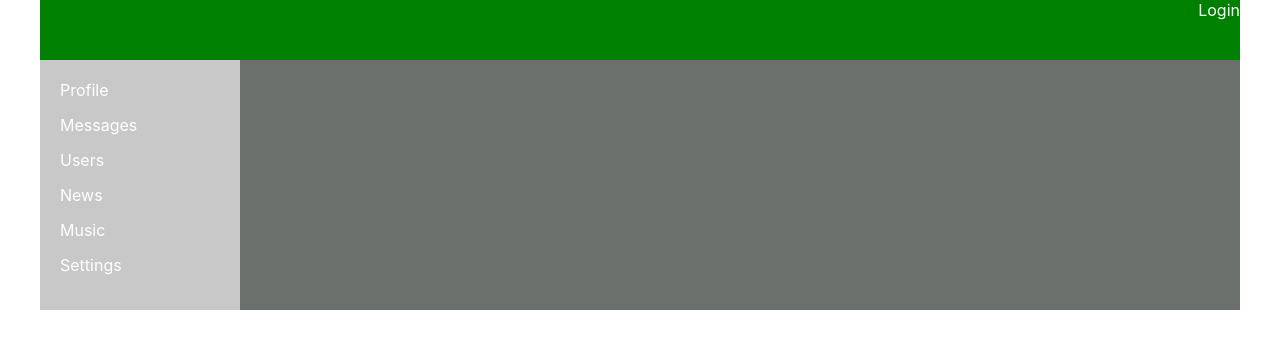
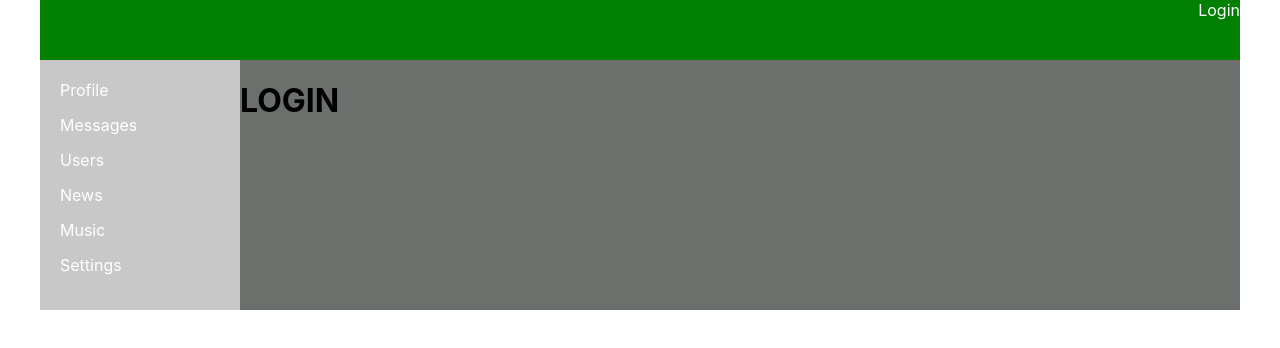
Before and after one commit to Yuriy113/React-app, a React (Create React App) app: page /login in a window 1280 px wide. Shown: the top 348 px of the page. Built offline with nearby package versions, Linux system fonts and the light colour scheme; no server answers.

Commit message:
68 redirect

```diff
--- a/src/App.js
+++ b/src/App.js
@@ -5,6 +5,7 @@ import ProfileContainer from './components/Profile/ProfileContainer';
 import DialogsContainer from './components/Dialogs/DialogsContainer'
 import News from './components/News/News';
 import Music from './components/Music/Music';
+import Login from './components/Login/Login';
 import Settings from './components/Settings/Settings';
 import UsersContainer from './components/Users/UsersContainer';
 import { Routes, Route } from 'react-router-dom';
@@ -25,6 +26,7 @@ const App = () => {
           <Route path="/news" element={<News />} />
           <Route path="/music" element={<Music />} />
           <Route path="/settings" element={<Settings />} />
+          <Route path="/login" element={<Login />} />
         </Routes>
       </div>
     </div>
--- a/src/components/Dialogs/Dialogs.jsx
+++ b/src/components/Dialogs/Dialogs.jsx
@@ -1,6 +1,7 @@
 import classes from './Dialogs.module.css'
 import DialogItem from './Dialog/DialogItem'
 import Message from './Message/Message'
+import { Navigate } from 'react-router-dom'
 
 const Dialogs = (props) => {
 
@@ -21,6 +22,8 @@ const Dialogs = (props) => {
     let body = e.target.value;
     props.updateNewMessageBody(body);
   }
+
+  if (!props.isAuth) return <Navigate to={'/login'} />
 
   return (
     <div className={classes.dialogs}>
--- a/src/components/Dialogs/DialogsContainer.jsx
+++ b/src/components/Dialogs/DialogsContainer.jsx
@@ -3,9 +3,9 @@ import { updateNewMessageBodyCreator, sendMessageCreator } from '../../redux/dia
 import { connect } from 'react-redux';
 
 let mapStateToProps = (state) => {
-  // debugger;
   return {
-    dialogPage: state.dialogPage
+    dialogPage: state.dialogPage,
+    isAuth: state.auth.isAuth
   }
 }
 
--- /dev/null
+++ b/src/components/Login/Login.jsx
@@ -0,0 +1,7 @@
+import React from "react";
+
+const Login = (props) => {
+  return <h1>LOGIN</h1>
+}
+
+export default Login;
--- a/src/components/Profile/Profile.jsx
+++ b/src/components/Profile/Profile.jsx
@@ -3,6 +3,8 @@ import PostsContainer from './Posts/PostsContainer'
 import ProfileInfo from './ProfileInfo/ProfileInfo';
 
 const Profile = (props) => {
+
+  // if (!props.isAuth) return <Navigate to={'/login'} />
 
   return (
     <main className={classes.content}>
--- a/src/components/Profile/ProfileContainer.jsx
+++ b/src/components/Profile/ProfileContainer.jsx
@@ -3,6 +3,7 @@ import {useParams} from 'react-router-dom'
 import Profile from './Profile';
 import { connect } from 'react-redux';
 import { getUserProfile } from '../../redux/profile-reducer';
+import { Navigate } from 'react-router-dom';
 
 export function withRouter(Children) {
   return(props) => {
@@ -22,6 +23,8 @@ class ProfileContainer extends React.Component {
   }
 
   render() {
+    if (!this.props.isAuth) return <Navigate to={'/login'} />
+
     return (
       <Profile {...this.props} profile={this.props.profile} />
     )
@@ -29,7 +32,8 @@ class ProfileContainer extends React.Component {
 }
 
 let mapStateToProps = (state) => ({
-  profile: state.profilePage.profile
+  profile: state.profilePage.profile,
+  isAuth: state.auth.isAuth,
 })
 
 let WithUrlDataContainerComponent = withRouter(ProfileContainer);
```
